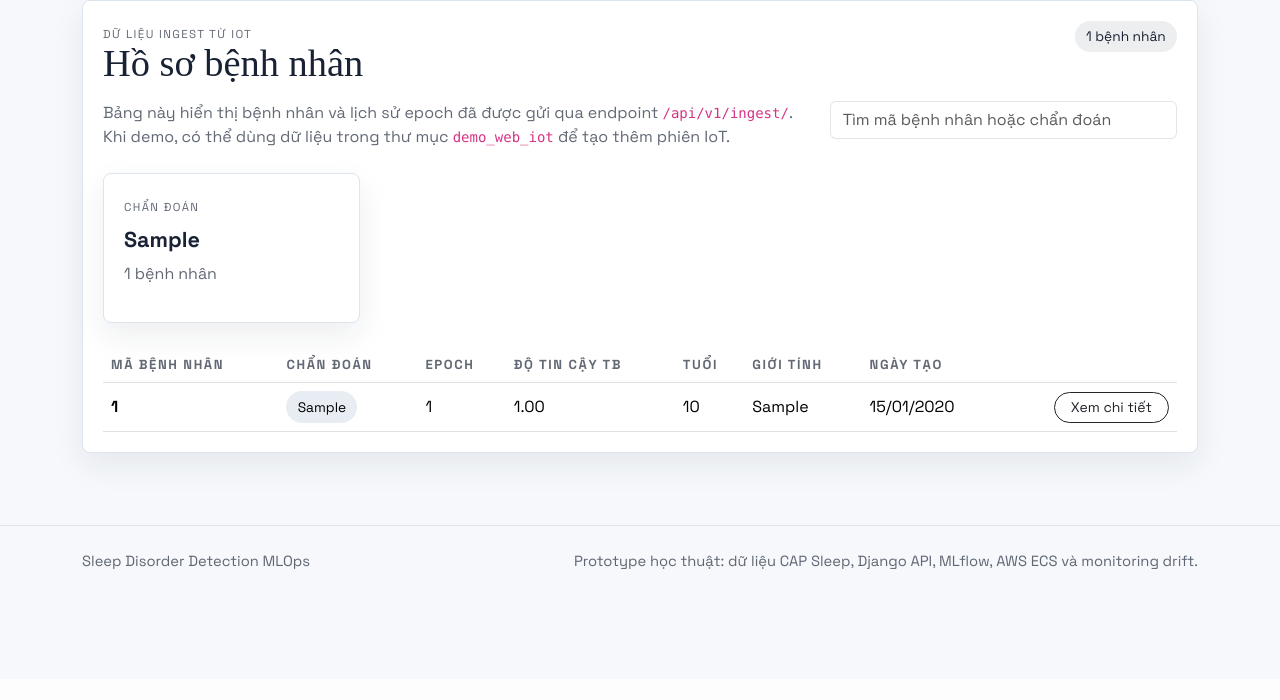
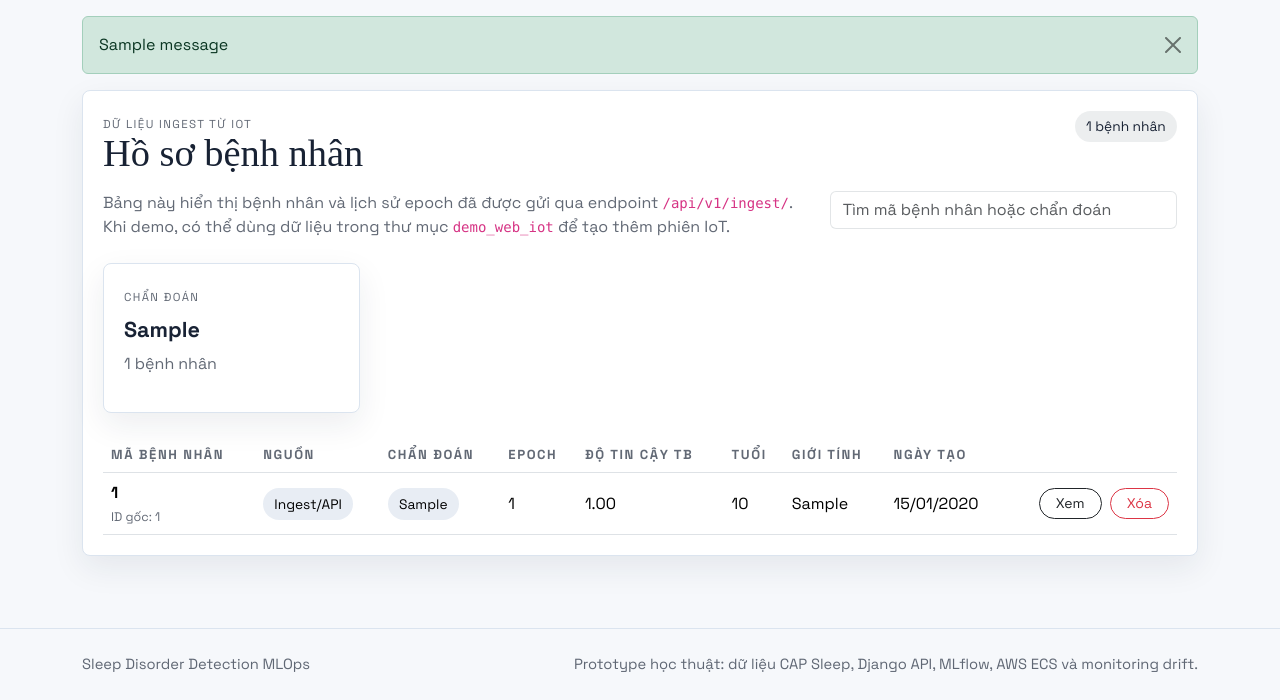
Before and after one commit to wsunicorn/sleep-disorder-mlops, a Django app: page /patients/ in a window 1280 px wide. Shown: the part 121-821 px from the top of the page. Before the commit the page ends 690 px from the top, so only its background shows below. Run offline with Django 4.2, Linux system fonts and the light colour scheme; tables that the repository leaves empty hold one stand-in row (values such as "Sample post"); one stand-in notice (Sample message) is shown; some web fonts are replaced.

Commit message:
feat: add patient deletion controls

```diff
--- a/sleep_portal/dashboard/models.py
+++ b/sleep_portal/dashboard/models.py
@@ -1,4 +1,16 @@
 from django.db import models
+
+
+_DIAGNOSIS_CODE = {
+    "healthy": "HEA",
+    "insomnia": "INS",
+    "narcolepsy": "NAR",
+    "nfle": "NFL",
+    "plm": "PLM",
+    "rbd": "RBD",
+    "sdb": "SDB",
+    "monitoring_case": "MON",
+}
 
 
 class Patient(models.Model):
@@ -7,6 +19,34 @@ class Patient(models.Model):
     age = models.IntegerField(null=True, blank=True)
     gender = models.CharField(max_length=10, null=True, blank=True)
     created_at = models.DateTimeField(auto_now_add=True)
+
+    @property
+    def display_patient_code(self) -> str:
+        """Stable presentation code; the original patient_id stays untouched."""
+        raw = self.patient_id.strip()
+        normalized = raw.lower()
+        diag_code = _DIAGNOSIS_CODE.get(self.diagnosis.lower(), "UNK")
+
+        if normalized.startswith("demo-rich-"):
+            serial = raw.rsplit("-", 1)[-1].zfill(2)
+            return f"DEMO-RICH-{diag_code}-{serial}"
+        if normalized.startswith("demo-iot-"):
+            serial = raw.rsplit("-", 1)[-1].zfill(3)
+            return f"DEMO-IOT-{diag_code}-{serial}"
+        if normalized.startswith("pt-"):
+            return f"CAP-{raw.upper()}"
+        return raw.upper()
+
+    @property
+    def source_label(self) -> str:
+        normalized = self.patient_id.lower()
+        if normalized.startswith("demo-rich-"):
+            return "Demo IoT đa bệnh nhân"
+        if normalized.startswith("demo-iot-"):
+            return "Demo IoT nhanh"
+        if normalized.startswith("pt-"):
+            return "Dữ liệu mẫu CAP"
+        return "Ingest/API"
 
     def __str__(self):
         return f"{self.patient_id} ({self.diagnosis})"
--- a/sleep_portal/dashboard/static/dashboard/css/site.css
+++ b/sleep_portal/dashboard/static/dashboard/css/site.css
@@ -191,6 +191,15 @@ a {
   margin-bottom: 1.25rem;
 }
 
+.page-actions,
+.table-actions {
+  display: inline-flex;
+  align-items: center;
+  justify-content: flex-end;
+  gap: 0.5rem;
+  flex-wrap: wrap;
+}
+
 .section-heading h3 {
   margin: 0.2rem 0 0;
   font-size: 1.5rem;
@@ -294,6 +303,22 @@ a {
   border-bottom-width: 1px;
 }
 
+.patient-code {
+  font-weight: 700;
+  white-space: nowrap;
+}
+
+.patient-code-sub {
+  margin-top: 0.15rem;
+  color: var(--ink-soft);
+  font-size: 0.78rem;
+  white-space: nowrap;
+}
+
+.message-stack {
+  margin: 1rem 0;
+}
+
 .activity-row {
   grid-template-columns: 1fr auto;
   padding-bottom: 1rem;
@@ -328,6 +353,16 @@ a {
   .studio-panel {
     padding: 1.1rem;
     border-radius: var(--radius-xl);
+  }
+
+  .section-heading {
+    flex-direction: column;
+    align-items: stretch;
+  }
+
+  .page-actions,
+  .table-actions {
+    justify-content: flex-start;
   }
 
   .metrics-grid {
--- a/sleep_portal/dashboard/templates/dashboard/base.html
+++ b/sleep_portal/dashboard/templates/dashboard/base.html
@@ -32,6 +32,16 @@
     </header>
 
     <main class="container pb-5">
+      {% if messages %}
+      <div class="message-stack">
+        {% for message in messages %}
+        <div class="alert alert-{{ message.tags|default:'info' }} alert-dismissible fade show mb-2" role="alert">
+          {{ message }}
+          <button type="button" class="btn-close" data-bs-dismiss="alert" aria-label="Đóng"></button>
+        </div>
+        {% endfor %}
+      </div>
+      {% endif %}
       {% block content %}{% endblock %}
     </main>
 
--- a/sleep_portal/dashboard/templates/dashboard/patient_list.html
+++ b/sleep_portal/dashboard/templates/dashboard/patient_list.html
@@ -38,6 +38,7 @@
       <thead>
         <tr>
           <th>Mã bệnh nhân</th>
+          <th>Nguồn</th>
           <th>Chẩn đoán</th>
           <th>Epoch</th>
           <th>Độ tin cậy TB</th>
@@ -50,17 +51,59 @@
       <tbody>
         {% for patient in patients %}
         <tr>
-          <td><strong>{{ patient.patient_id }}</strong></td>
+          <td>
+            <div class="patient-code">{{ patient.display_patient_code }}</div>
+            <div class="patient-code-sub">ID gốc: {{ patient.patient_id }}</div>
+          </td>
+          <td><span class="chip chip-soft">{{ patient.source_label }}</span></td>
           <td><span class="chip chip-soft">{{ patient.diagnosis }}</span></td>
           <td>{{ patient.epoch_count }}</td>
           <td>{% if patient.avg_confidence %}{{ patient.avg_confidence|floatformat:2 }}{% else %}—{% endif %}</td>
           <td>{{ patient.age|default:"—" }}</td>
           <td>{% if patient.gender == "M" %}Nam{% elif patient.gender == "F" %}Nữ{% else %}{{ patient.gender|default:"—" }}{% endif %}</td>
           <td>{{ patient.created_at|date:"d/m/Y" }}</td>
-          <td class="text-end"><a class="btn btn-sm btn-outline-dark btn-pill" href="{% url 'patient_detail' patient.patient_id %}">Xem chi tiết</a></td>
+          <td class="text-end">
+            <div class="table-actions">
+              <a class="btn btn-sm btn-outline-dark btn-pill" href="{% url 'patient_detail' patient.patient_id %}">Xem</a>
+              <button class="btn btn-sm btn-outline-danger btn-pill"
+                      type="button"
+                      data-bs-toggle="modal"
+                      data-bs-target="#delete-patient-{{ patient.id }}">
+                Xóa
+              </button>
+            </div>
+
+            <div class="modal fade" id="delete-patient-{{ patient.id }}" tabindex="-1" aria-hidden="true">
+              <div class="modal-dialog modal-dialog-centered">
+                <div class="modal-content">
+                  <div class="modal-header">
+                    <div>
+                      <span class="eyebrow">Xác nhận xóa</span>
+                      <h5 class="modal-title">Xóa hồ sơ {{ patient.display_patient_code }}</h5>
+                    </div>
+                    <button type="button" class="btn-close" data-bs-dismiss="modal" aria-label="Đóng"></button>
+                  </div>
+                  <div class="modal-body text-start">
+                    <p class="helper-text mb-2">
+                      Hành động này sẽ xóa bệnh nhân <strong>{{ patient.patient_id }}</strong> và toàn bộ
+                      <strong>{{ patient.epoch_count }}</strong> epoch đã lưu.
+                    </p>
+                    <p class="helper-text mb-0">Dữ liệu demo có thể tạo lại bằng script trong <code>demo_web_iot</code>.</p>
+                  </div>
+                  <div class="modal-footer">
+                    <button type="button" class="btn btn-outline-dark btn-pill" data-bs-dismiss="modal">Hủy</button>
+                    <form method="post" action="{% url 'patient_delete' patient.patient_id %}">
+                      {% csrf_token %}
+                      <button type="submit" class="btn btn-danger btn-pill">Xóa bệnh nhân</button>
+                    </form>
+                  </div>
+                </div>
+              </div>
+            </div>
+          </td>
         </tr>
         {% empty %}
-        <tr><td colspan="8" class="text-muted">Chưa có dữ liệu bệnh nhân. Hãy chạy script demo trong <code>demo_web_iot</code> hoặc gửi JSON vào endpoint ingest.</td></tr>
+        <tr><td colspan="9" class="text-muted">Chưa có dữ liệu bệnh nhân. Hãy chạy script demo trong <code>demo_web_iot</code> hoặc gửi JSON vào endpoint ingest.</td></tr>
         {% endfor %}
       </tbody>
     </table>
--- a/sleep_portal/dashboard/urls.py
+++ b/sleep_portal/dashboard/urls.py
@@ -4,6 +4,7 @@ from . import views
 urlpatterns = [
     path("", views.dashboard_home, name="dashboard_home"),
     path("patients/", views.patient_list, name="patient_list"),
+    path("patients/<str:patient_id>/delete/", views.patient_delete, name="patient_delete"),
     path("patients/<str:patient_id>/", views.patient_detail, name="patient_detail"),
     path("predict/", views.predict_page, name="predict_page"),
     path("pipeline/", views.pipeline_page, name="pipeline_page"),
--- a/sleep_portal/dashboard/views.py
+++ b/sleep_portal/dashboard/views.py
@@ -3,8 +3,10 @@ from collections import Counter
 from pathlib import Path
 
 from django.conf import settings
+from django.contrib import messages
 from django.db.models import Avg, Count
-from django.shortcuts import get_object_or_404, render
+from django.shortcuts import get_object_or_404, redirect, render
+from django.views.decorators.http import require_POST
 
 from .models import Patient, EpochPrediction
 
@@ -226,6 +228,20 @@ def patient_detail(request, patient_id):
     )
 
 
+@require_POST
+def patient_delete(request, patient_id):
+    patient = get_object_or_404(Patient, patient_id=patient_id)
+    display_code = patient.display_patient_code
+    raw_id = patient.patient_id
+    epoch_count = patient.predictions.count()
+    patient.delete()
+    messages.success(
+        request,
+        f"Đã xóa hồ sơ {display_code} ({raw_id}) cùng {epoch_count} epoch liên quan.",
+    )
+    return redirect("patient_list")
+
+
 def predict_page(request):
     """Dedicated inference studio — single feature vector, batch CSV, and EDF upload."""
     model_status = _serving_status()
```
Also changed, not shown: sleep_portal/dashboard/templates/dashboard/patient_detail.html (+36 -2 lines), tests/test_api.py (+38 -0 lines), README.md.
